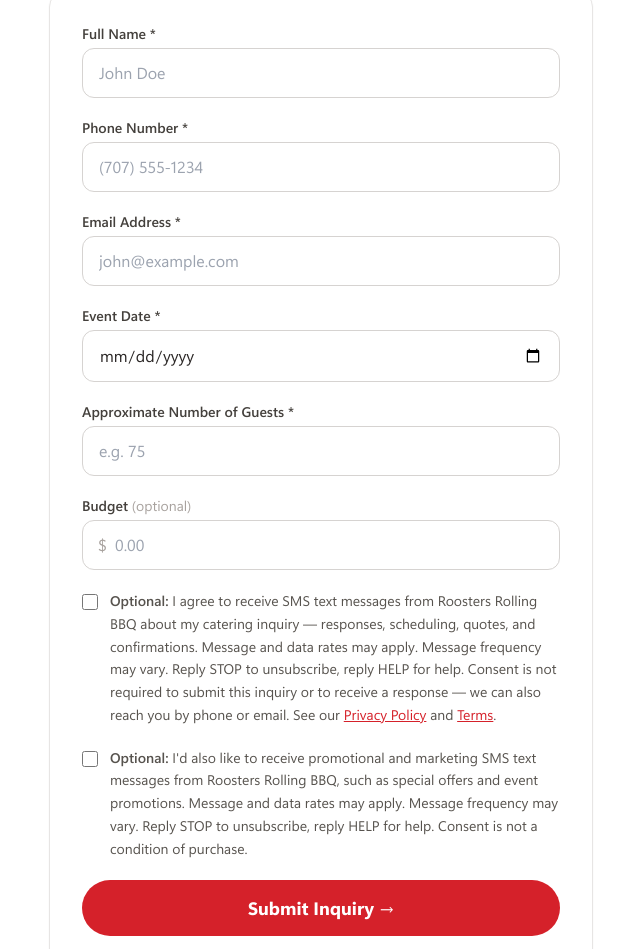
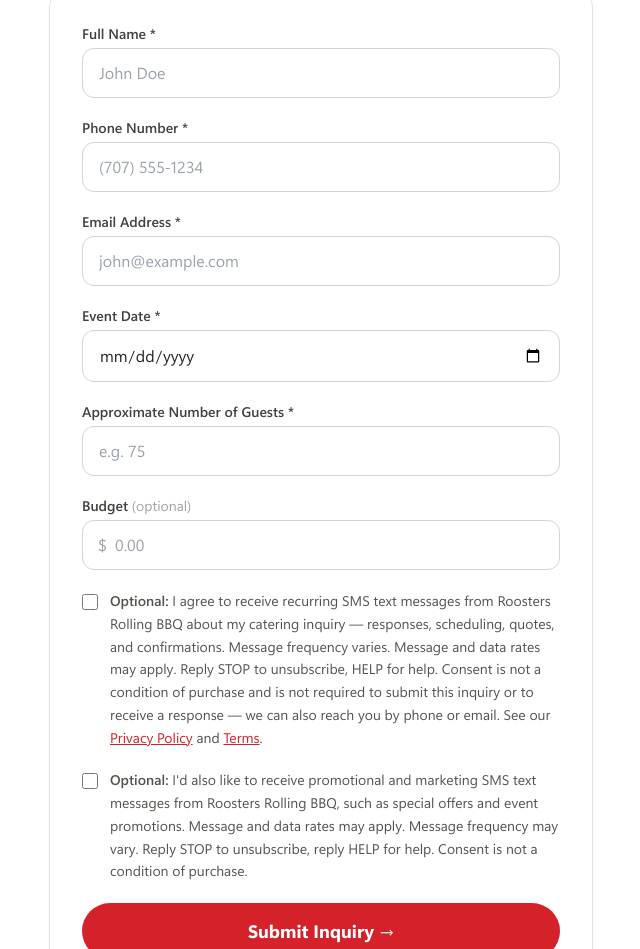
Before and after one commit to androrc-ddr06/roosters-website, a plain HTML site: page book.html in a window 1280 px wide. Shown: the part 249-1198 px from the top of the page, without its empty margins (319-959 px from the left). Drawn offline with Linux system fonts and the light colour scheme.

Commit message:
Tighten SMS consent label to canonical CTIA disclosure phrasing
Align the opt-in label wording so all five required disclosures are
unmistakable (brand, message type, 'Message frequency varies', 'Message
and data rates may apply', STOP/HELP) and match the consent text
registered in the GHL A2P campaign. Keeps consent optional/unchecked.

Co-Authored-By: Claude Opus 4.8 (1M context) <noreply@anthropic.com>

```diff
--- a/book.html
+++ b/book.html
@@ -119,10 +119,10 @@
       <div class="flex items-start gap-3">
         <input id="consent" type="checkbox" class="mt-1 h-4 w-4 flex-shrink-0 accent-red-600" />
         <label for="consent" class="text-sm text-stone-600 leading-relaxed">
-          <span class="font-semibold">Optional:</span> I agree to receive SMS text messages from Roosters Rolling BBQ
+          <span class="font-semibold">Optional:</span> I agree to receive recurring SMS text messages from Roosters Rolling BBQ
           about my catering inquiry — responses, scheduling, quotes, and confirmations.
-          Message and data rates may apply. Message frequency may vary.
-          Reply STOP to unsubscribe, reply HELP for help. Consent is not required to submit this inquiry or to receive a response — we can also reach you by phone or email. See our
+          Message frequency varies. Message and data rates may apply.
+          Reply STOP to unsubscribe, HELP for help. Consent is not a condition of purchase and is not required to submit this inquiry or to receive a response — we can also reach you by phone or email. See our
           <a href="privacy.html" class="underline" style="color:var(--brand-red);">Privacy Policy</a> and
           <a href="terms.html" class="underline" style="color:var(--brand-red);">Terms</a>.
         </label>
```
